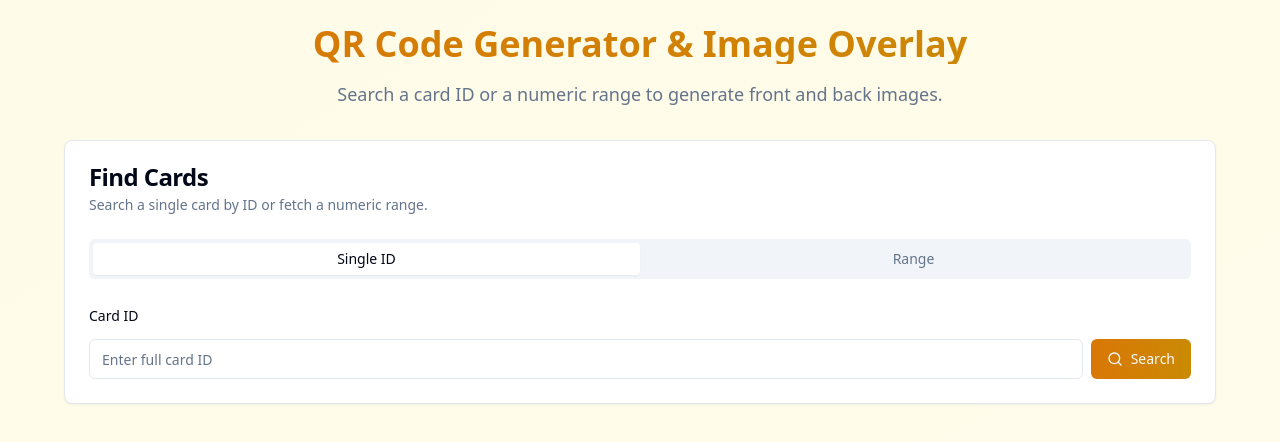
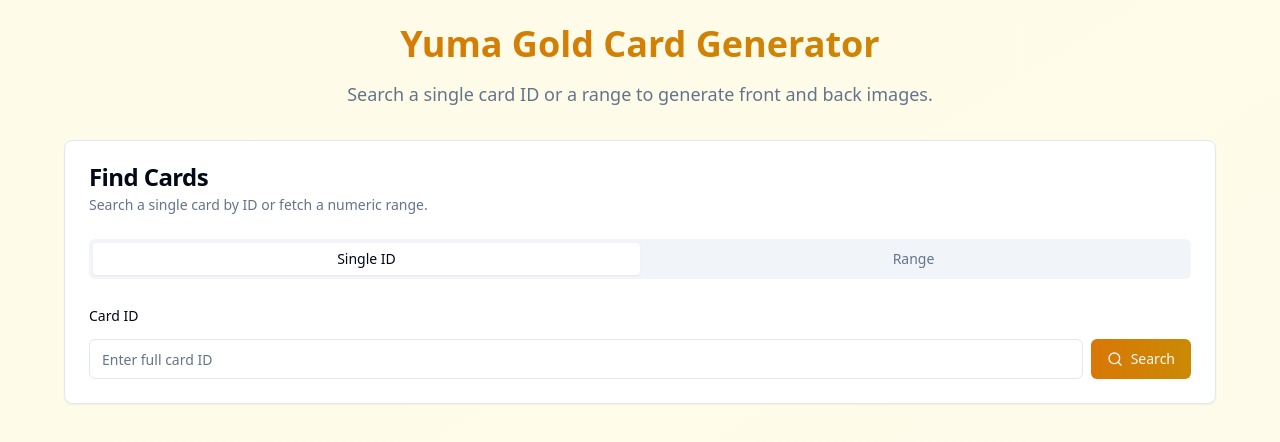
Before and after one commit to sajjad-yaqub/yuma-black-card-qr-generator-roboto, a React (Vite) app: page / in a window 1280 px wide. Shown: the top 442 px of the page. Built offline with nearby package versions, Linux system fonts and the light colour scheme.

Commit message:
Changes
Co-authored-by: sajjad-yaqub <41566804+sajjad-yaqub@users.noreply.github.com>

```diff
--- a/src/components/QRCodeGenerator.tsx
+++ b/src/components/QRCodeGenerator.tsx
@@ -376,10 +376,10 @@ export const QRCodeGenerator = () => {
       <div className="max-w-6xl mx-auto space-y-8">
         <div className="text-center space-y-4">
           <h1 className="text-4xl font-bold bg-gradient-to-r from-amber-600 to-yellow-600 bg-clip-text text-transparent">
-            QR Code Generator & Image Overlay
+            Yuma Gold Card Generator
           </h1>
           <p className="text-lg text-muted-foreground max-w-2xl mx-auto">
-            Search a card ID or a numeric range to generate front and back images.
+            Search a single card ID or a range to generate front and back images.
           </p>
         </div>
 
```
